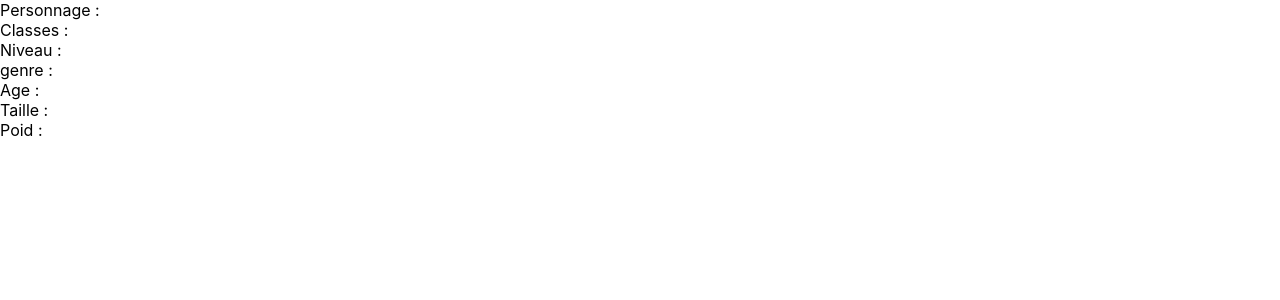
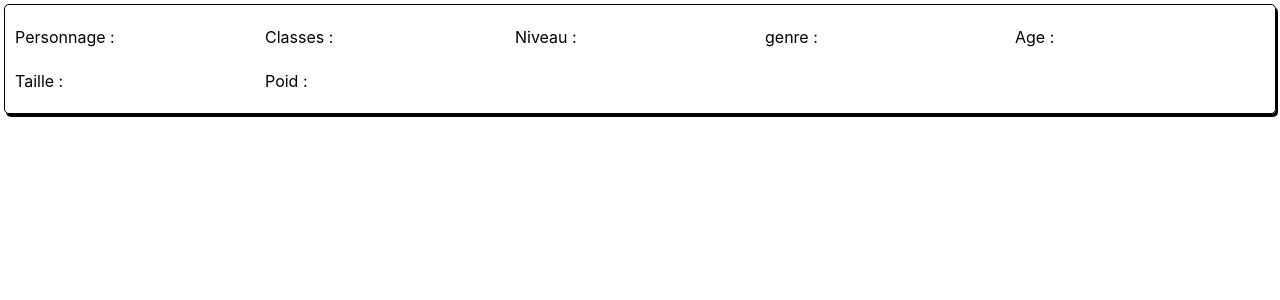
Before and after one commit to tyZulh/dndsheet, a React (Create React App) app in the folder character_sheet/: page / in a window 1280 px wide. Shown: the top 300 px of the page. Built offline with nearby package versions, Linux system fonts and the light colour scheme.

Commit message:
add the header and headerItem scss

```diff
--- a/character_sheet/src/components/Header.js
+++ b/character_sheet/src/components/Header.js
@@ -1,5 +1,6 @@
 import React from 'react'
 import HeaderItem from './HeaderItem'
+import './Header.scss'
 
 const Header = () => {
   const items = [
--- /dev/null
+++ b/character_sheet/src/components/Header.scss
@@ -0,0 +1,13 @@
+.header-wrapper {
+  border: 1px black solid;
+  border-radius: 5px;
+  box-shadow: 2px 3px;
+  display: flex;
+  flex-wrap: wrap;
+  margin: 4px;
+  padding: 10px;
+}
+
+.headerForm {
+display: block;
+}
--- a/character_sheet/src/components/HeaderItem.js
+++ b/character_sheet/src/components/HeaderItem.js
@@ -1,11 +1,35 @@
-import React from 'react'
+import React, {useState} from 'react'
+import './HeaderItem.scss'
 
 const HeaderItem = ({title}) => {
+  const[edit, setEdit] = useState(false)
+  const[value, setValue] = useState('')
+console.log(edit);
+
  return(
   <div className='headerItem-wrapper'>
-    <span className='cellTitle'>
+    <span className='headerItem-cellTitle'>
       {title} :
     </span>
+
+    <span
+      className={edit ? 'headerItem-notDisplayed' : 'headerItem-cellData'}
+      onClick={()=> setEdit(!edit)}
+    >
+      {value}
+    </span>
+
+    <input
+      className={edit ? 'headerItem-cellInput' : 'headerItem-notDisplayed'}
+      onChange={(event)=> setValue(event.target.value)}
+      placeholder={value}
+    />
+    <input
+      className={edit ? 'headerItem-editButton' : 'headerItem-notDisplayed'}
+      type='button'
+      value='+'
+      onClick={()=> setEdit(!edit)}
+    />
 </div>
  )
 }
--- /dev/null
+++ b/character_sheet/src/components/HeaderItem.scss
@@ -0,0 +1,25 @@
+.headerItem-wrapper{
+  width:  20%;
+  font-size: 1,2rem;
+  margin: 12px 0;
+  display: flex;
+
+  .headerItem-notDisplayed{
+    display: none
+  }
+
+  .headerItem-cellData{
+    width: 5vw;
+  }
+
+  .headerItem-editButton {
+    border: none;
+  }
+
+  .headerItem-cellInput {
+    display: block;
+    margin-left: 1rem;
+    width: 5vw;
+    font-size: 1.15rem;
+  }
+}
```
